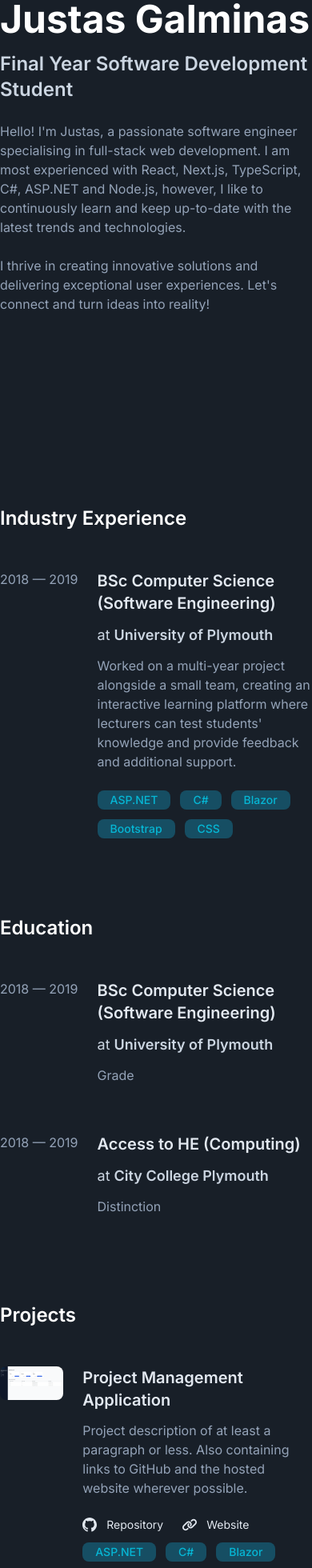
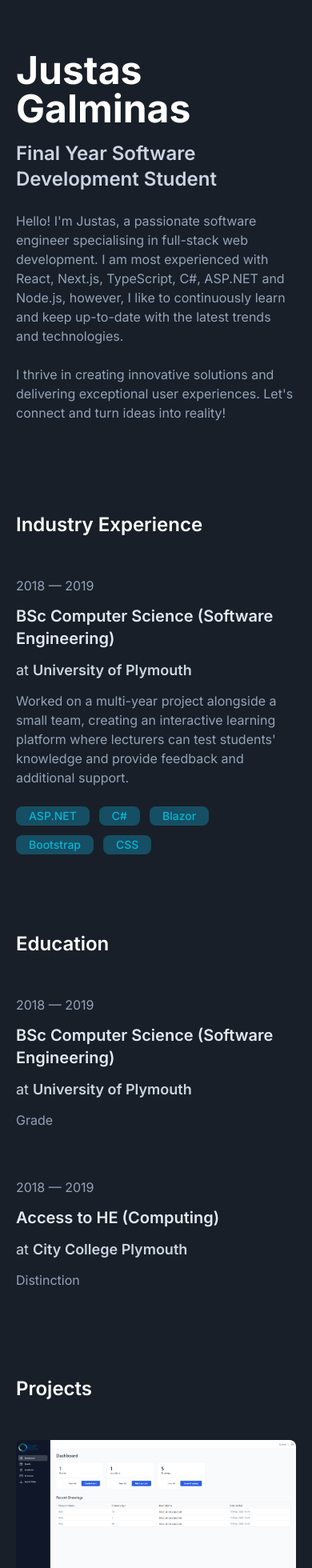
Before and after one commit to jgalminas/portfolio, a Next.js app: page / in a window 390 px wide. Shown: the top 1960 px of the page at 80% size. Built offline with nearby package versions, Linux system fonts and the light colour scheme.

Commit message:
responsive on all screens

```diff
--- a/src/app/page.tsx
+++ b/src/app/page.tsx
@@ -6,11 +6,11 @@ import Projects from '@/components/Projects';
 export default function Home() {
 
   return (
-    <main className='container mx-auto flex flex-col lg:flex-row justify-between gap-24'>
+    <main className='container mx-auto flex flex-col lg:flex-row justify-between px-5'>
 
       <About/>
 
-      <section className='w-full lg:w-6/12 flex flex-col gap-24 py-[144px]'>
+      <section className='w-full lg:w-6/12 flex flex-col gap-24 py-12 md:py-24 lg:py-36'>
 
         <section>
           <h3 className='text-2xl font-semibold text-white mb-12'> Industry Experience </h3>
--- a/src/components/About.tsx
+++ b/src/components/About.tsx
@@ -1,7 +1,7 @@
 
 export default function About() {
 	return (
-		<section className='w-full lg:w-5/12 lg:sticky lg:top-0 lg:max-h-screen lg:py-[144px]'>
+		<section className='w-full lg:w-5/12 lg:sticky lg:top-0 lg:max-h-screen py-16 md:py-24 lg:py-36'>
         <h1 className='text-5xl font-bold text-white'> Justas Galminas </h1>
         <h2 className='text-2xl font-semibold text-slate-300 mt-4'> Final Year Software Development Student </h2>
 
--- a/src/components/Experience.tsx
+++ b/src/components/Experience.tsx
@@ -10,7 +10,7 @@ export default function Experience({ data }: ExperienceProps) {
 		<div className='flex flex-col gap-12'>
 			{ data.map((exp, key) => {
 				return (
-					<div key={key} className='flex gap-6'>
+					<div key={key} className='flex flex-col sm:flex-row gap-3 sm:gap-6'>
 
 						<p className='text-slate-400 min-w-fit'> { exp.date } </p>
 
--- a/src/components/Projects.tsx
+++ b/src/components/Projects.tsx
@@ -14,10 +14,10 @@ export default function Projects({ data }: ProjectsProps) {
 		<div className='flex flex-col gap-12'>
 			{ data.map((prj, key) => {
 				return (
-					<div key={key} className='flex gap-6'>
+					<div key={key} className='flex flex-col sm:flex-row gap-6'>
 
-						<div className='w-2/3'>
-							<Image className='object-cover rounded-lg' width={250} height={140.63} src={prj.imageUrl} alt={prj.imageAlt}/>
+						<div className='w-full sm:w-2/3'>
+							<Image className='object-cover rounded-lg' width={640} height={360} src={prj.imageUrl} alt={prj.imageAlt}/>
 						</div>
 
 						<div className='flex flex-col gap-3'>
```
